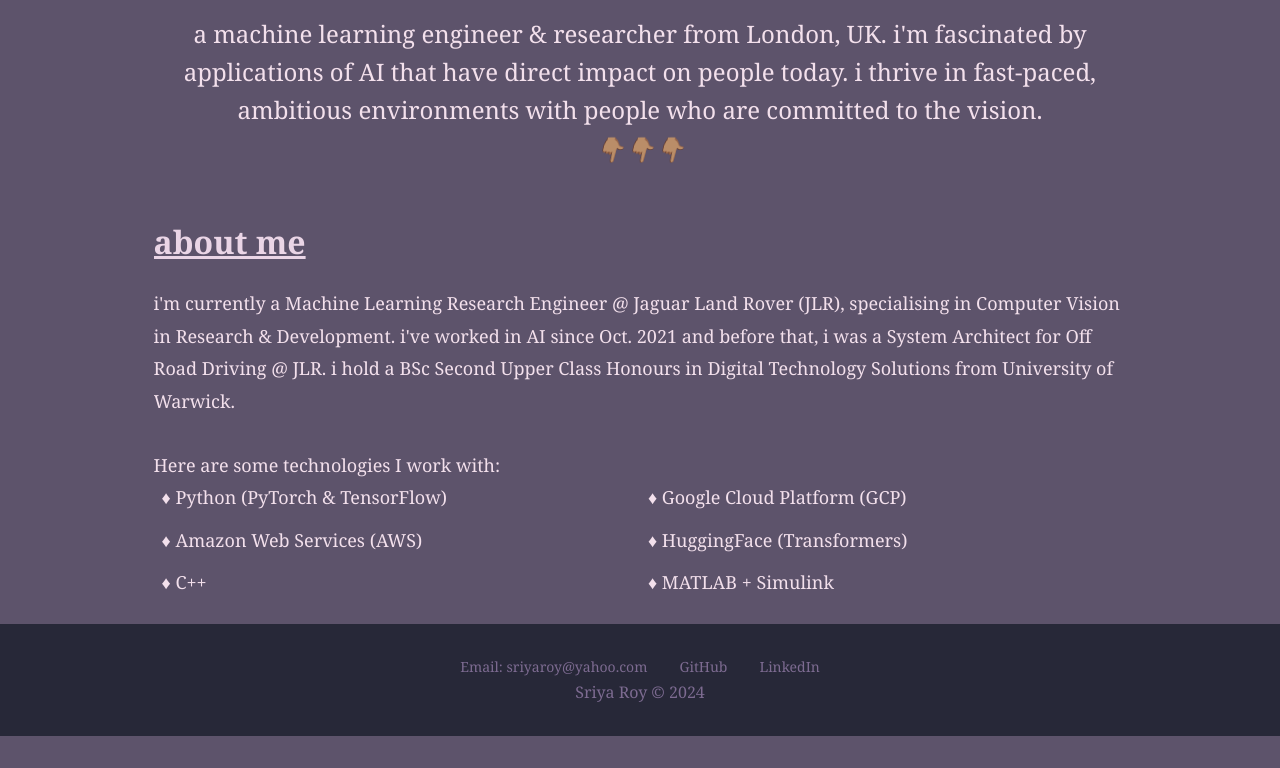
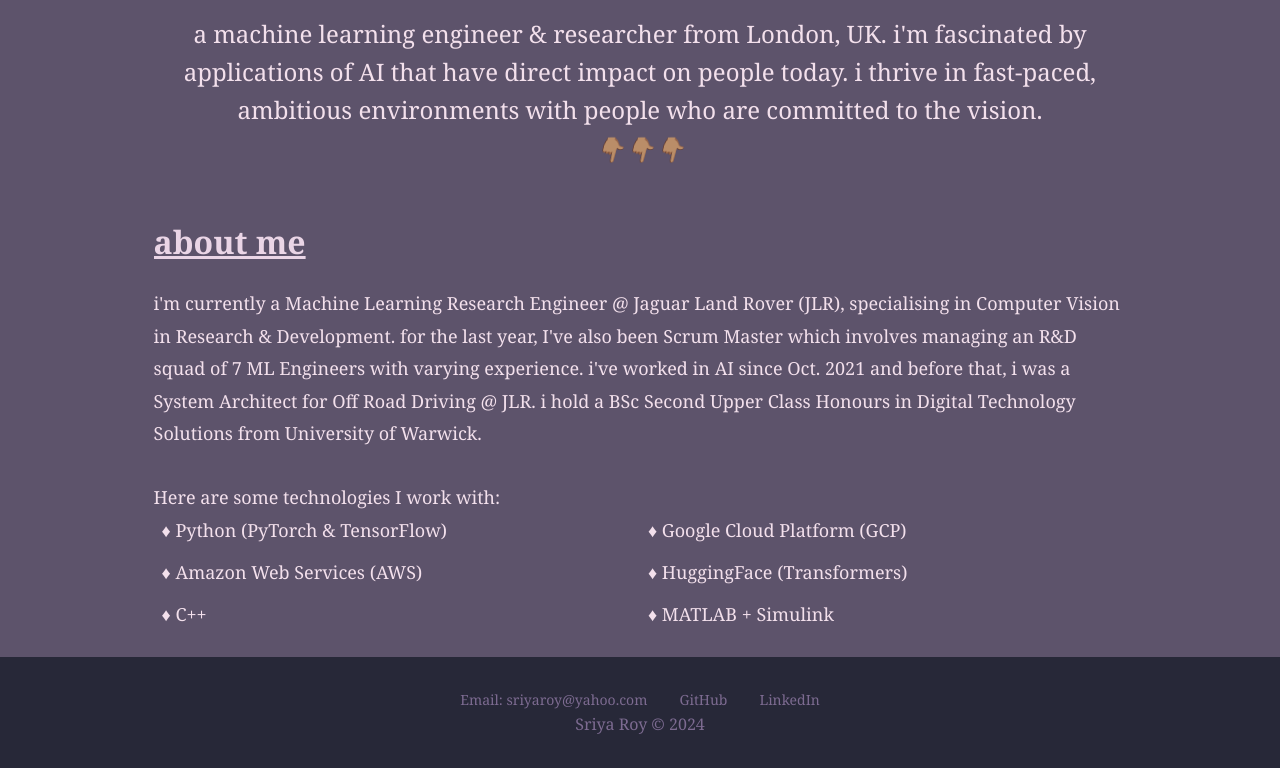
Before and after one commit to sriyaroy/sriyaroy.github.io, a plain HTML site: page index.html in a window 1280 px wide. Shown: the part 713-1481 px from the top of the page. Before the commit the page ends 1449 px from the top, so only its background shows below. Drawn offline with Linux system fonts and the light colour scheme.

Commit message:
mini changes

```diff
--- a/index.html
+++ b/index.html
@@ -34,7 +34,7 @@
         <div class="container section-content">
             <div>
                 <h2><u>about me</u></h2>
-                <p>i'm currently a Machine Learning Research Engineer @ Jaguar Land Rover (JLR), specialising in Computer Vision in Research & Development. i've worked in AI since Oct. 2021 and before that, i was a System Architect for Off Road Driving @ JLR. i hold a BSc Second Upper Class Honours in Digital Technology Solutions from University of Warwick.</p>
+                <p>i'm currently a Machine Learning Research Engineer @ Jaguar Land Rover (JLR), specialising in Computer Vision in Research & Development. for the last year, I've also been Scrum Master which involves managing an R&D squad of 7 ML Engineers with varying experience. i've worked in AI since Oct. 2021 and before that, i was a System Architect for Off Road Driving @ JLR. i hold a BSc Second Upper Class Honours in Digital Technology Solutions from University of Warwick.</p>
                 <section></section>
                 <p>Here are some technologies I work with: </p>
                 <ul class="tech-list">
```
